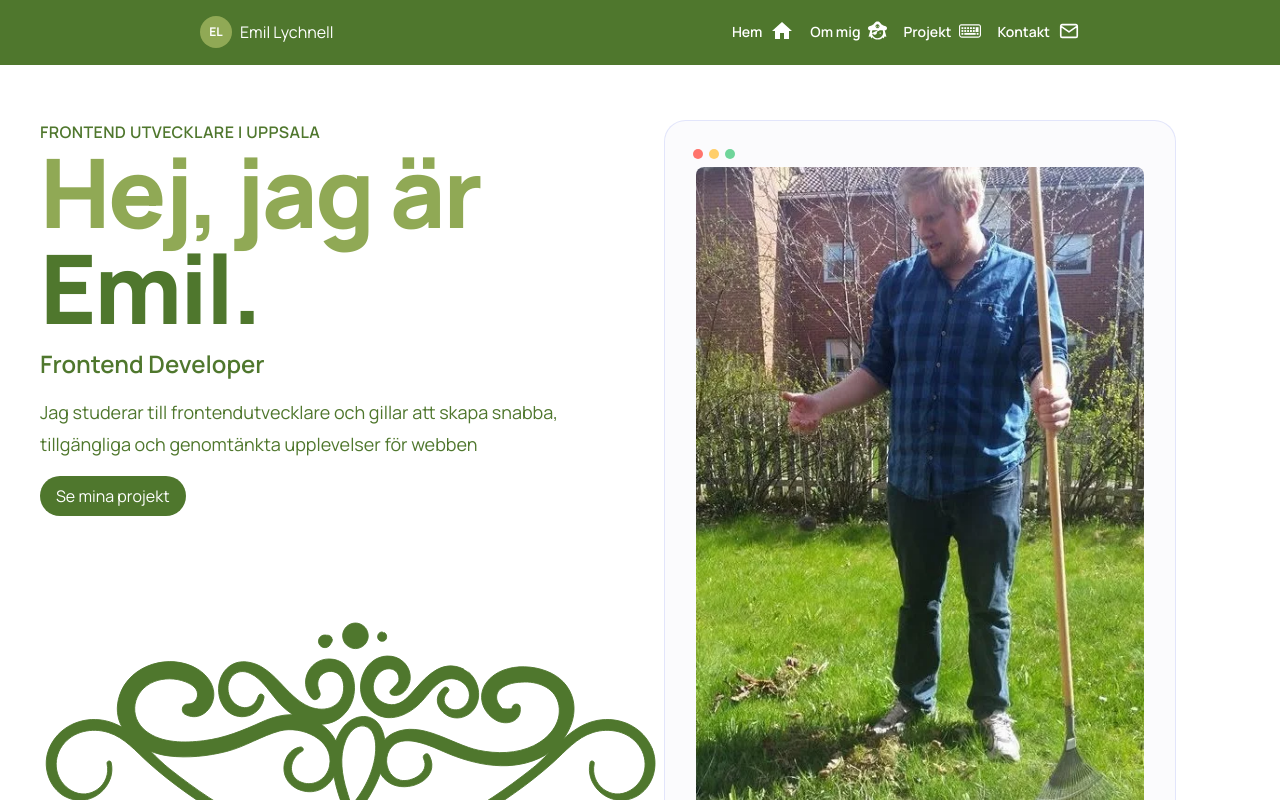
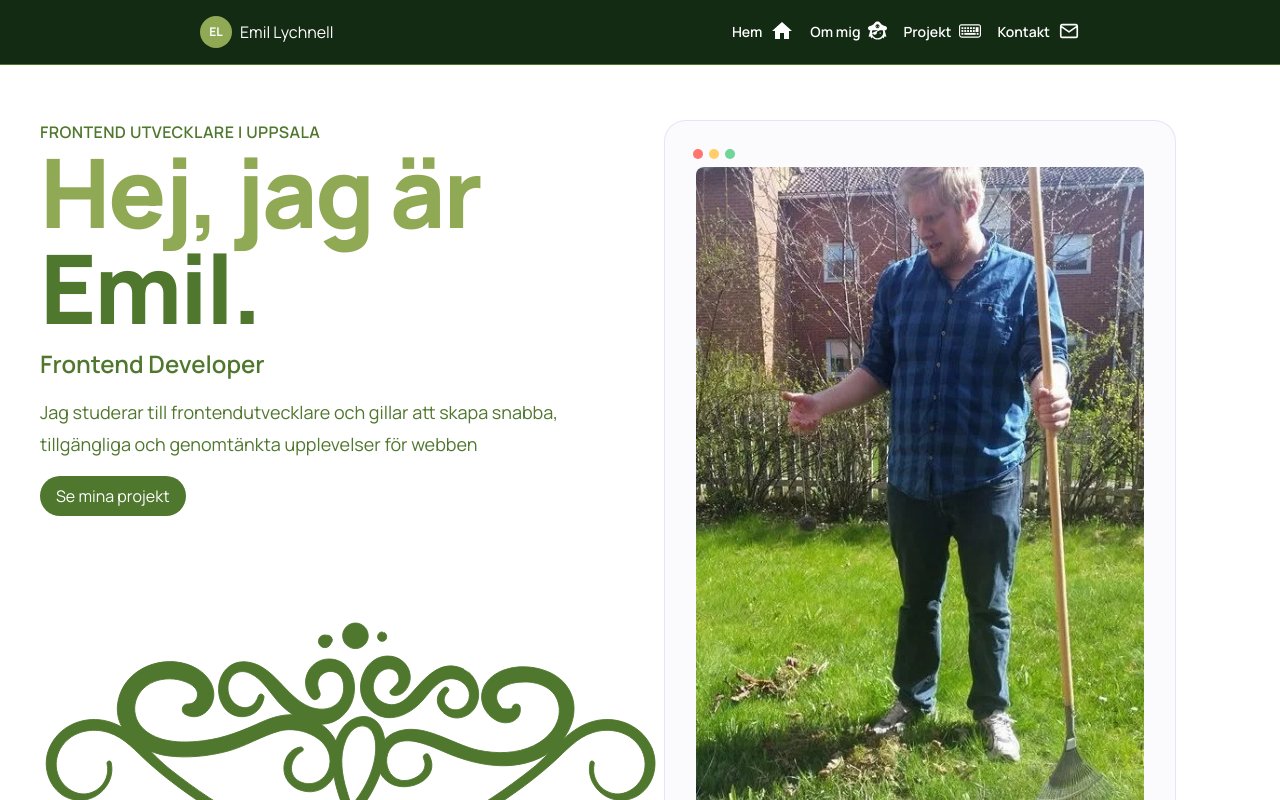
Before and after one commit to elychnell/react-portfolio, a React (Vite) app: page / in a window 1280 px wide. Shown: the top 800 px of the page. Built offline with nearby package versions, Linux system fonts and the light colour scheme.

Commit message:
Kravlista + readme update

```diff
--- a/src/components/Navbar/Navbar.tsx
+++ b/src/components/Navbar/Navbar.tsx
@@ -2,7 +2,7 @@ import Icon from "../Icon"
 
 function Navbar() {
   return (
-    <header className="fixed top-0 left-0 w-full z-50 flex items-center justify-between gap-4 border-b border-primary bg-primary py-4 px-50">
+    <header className="fixed top-0 left-0 w-full z-50 flex items-center justify-between gap-4 border-b border-primary bg-dark py-4 px-50">
     <div className="flex items-center gap-2 text-white">
     <span className="flex size-8 items-center justify-center rounded-full bg-light text-xs font-bold">
     EL
```
Also changed, not shown: 2 other files (tests, documents, lock files or other folders).
